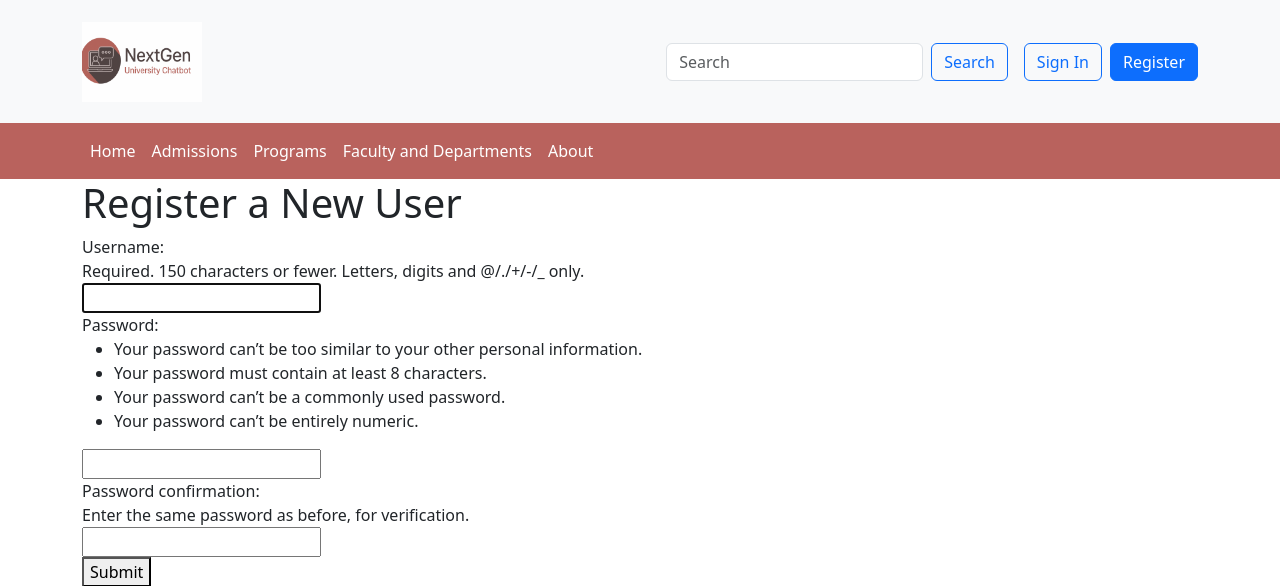
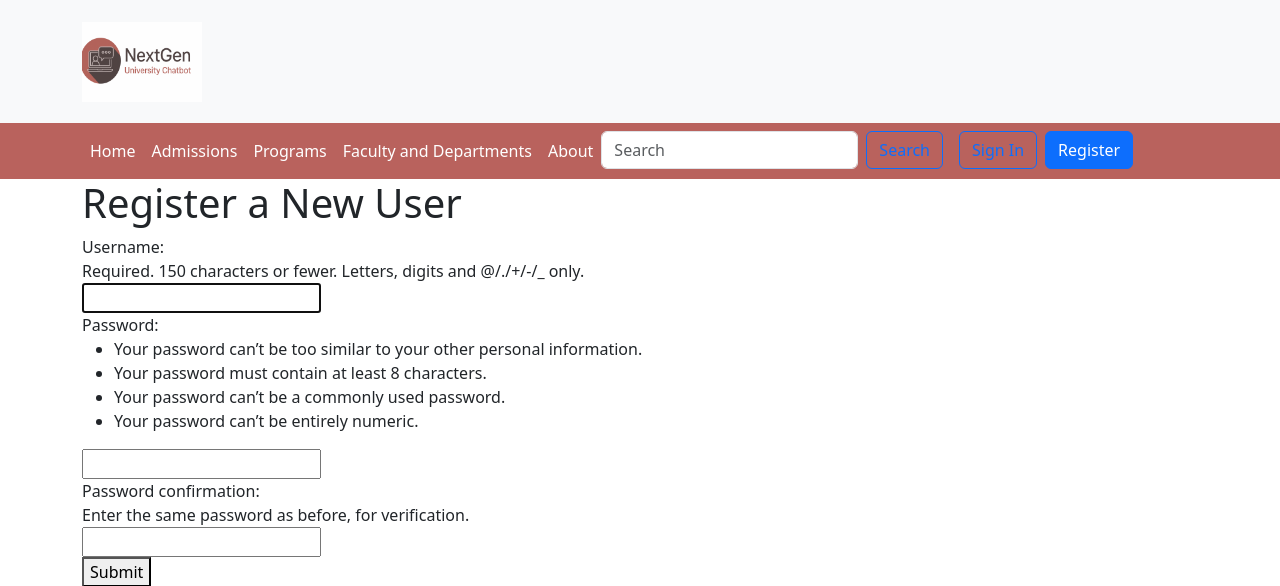
Before and after one commit to adjgonzalez/NextGenUniversityChatbot, a Django app: page /users/register/ in a window 1280 px wide. Shown: the top 586 px of the page. Run offline with Django 5.2, Linux system fonts and the light colour scheme.

Commit message:
reformated navbar to avoid repetition

```diff
--- a/uni-chatbot/mychatbot/templates/base/navbar.html
+++ b/uni-chatbot/mychatbot/templates/base/navbar.html
@@ -3,21 +3,10 @@
 <nav class="navbar navbar-expand-lg navbar-light bg-light py-3">
   <div class="container">
     <!-- Logo -->
-    <a class="navbar-brand" href="">
+    <a class="navbar-brand" href="/">
       <img src="{% static 'images/logo.png' %}" alt="Logo"  width="120" class="d-inline-block align-text-top">
     </a>
 
-    <!-- Search Bar -->
-    <form class="d-flex ms-auto" role="search">
-      <input class="form-control me-2" type="search" placeholder="Search">
-      <button class="btn btn-outline-primary" type="submit">Search</button>
-    </form>
-
-    <!-- Sign In | Register -->
-    <div class="d-flex align-items-center">
-      <a href="" class="btn btn-outline-primary me-2 ms-3">Sign In</a>
-      <a href="" class="btn btn-primary">Register</a>
-    </div>
   </div>
 </nav>
 
@@ -26,11 +15,19 @@
   <div class="container">
     <div class="collapse navbar-collapse">
       <ul class="navbar-nav me-auto mb-2 mb-lg-0">
-        <li class="nav-item"><a class="nav-link" href="#">Home</a></li>
+        <li class="nav-item"><a class="nav-link" href="/">Home</a></li>
         <li class="nav-item"><a class="nav-link" href="#">Admissions</a></li>
         <li class="nav-item"><a class="nav-link" href="#">Programs</a></li>
         <li class="nav-item"><a class="nav-link" href="#">Faculty and Departments</a></li>
         <li class="nav-item"><a class="nav-link" href="#">About</a></li>
+        <li class="nav-item">
+          <form class="d-flex ms-auto" role="search">
+            <input class="form-control me-2" type="search" placeholder="Search">
+            <button class="btn btn-outline-primary" type="submit">Search</button>
+          </form>
+         </li>
+        <li class="nav-item"><a href="" class="btn btn-outline-primary me-2 ms-3">Sign In</a></li>
+        <li class="nav-item"><a href="{% url 'users:register' %}" class="btn btn-primary" aria-label="User Registration" title="User Registration">Register</a></li>
       </ul>
     </div>
   </div>
```
